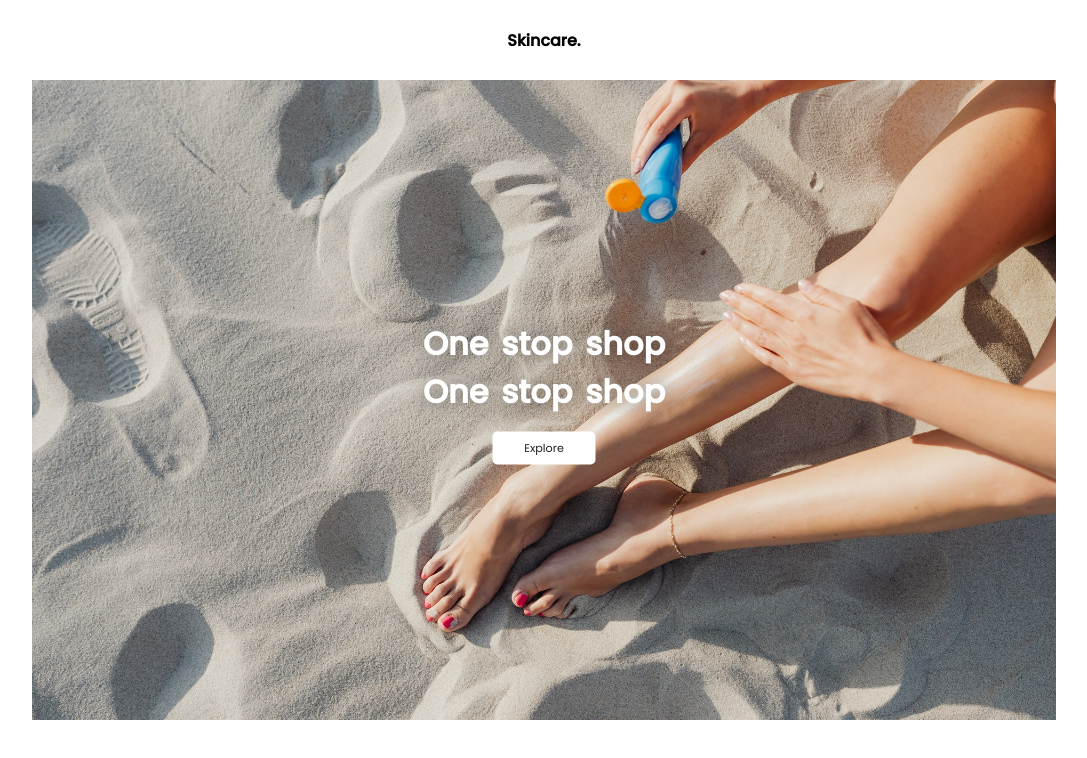
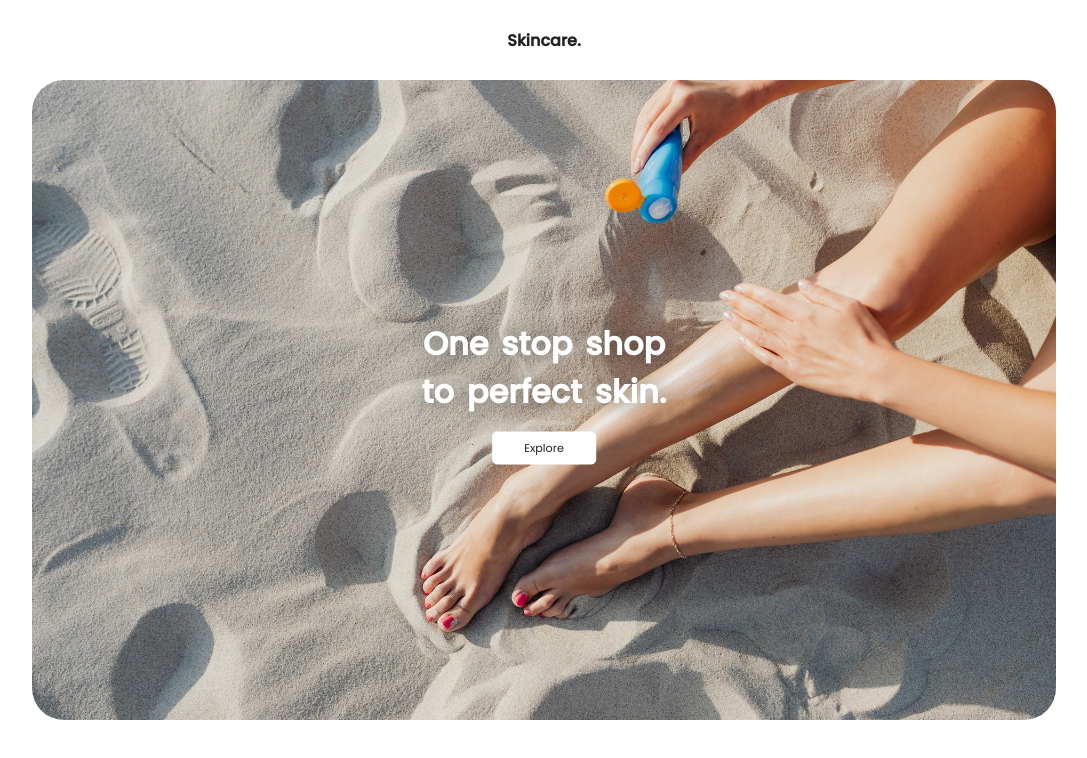
Before and after one commit to ducchungtx/js-animation, a plain HTML site: page chap3/index.html in a window 1280 px wide. Shown: the whole page, without its empty margins (96-1183 px from the left). Drawn offline with nearby package versions, Linux system fonts and the light colour scheme.

Commit message:
Done chap3

```diff
--- a/chap3/app.js
+++ b/chap3/app.js
@@ -0,0 +1,42 @@
+const tl = gsap.timeline({
+  defaults: { duration: 0.75, ease: 'Power3.easeOut' },
+});
+
+tl.fromTo(
+  '.hero-img',
+  { scale: 1.3, borderRadius: '0rem' },
+  {
+    scale: 1,
+    borderRadius: '2rem',
+    delay: 0.35,
+    duration: 2.5,
+    ease: 'elastic.out(1.5,1)',
+  }
+);
+
+tl.fromTo('.cta1', { x: '100%', opacity: 0.5 }, { x: 0, opacity: 1 }, '<20%');
+tl.fromTo('.cta3', { x: '-100%', opacity: 0.5 }, { x: 0, opacity: 1 }, '<20%');
+tl.fromTo('.cta2', { y: '100%', opacity: 0.5 }, { y: 0, opacity: 1 }, '<20%');
+
+tl.fromTo('.cta4', { x: '100%', opacity: 0.5 }, { x: 0, opacity: 1 }, '<20%');
+tl.fromTo('.cta6', { x: '-100%', opacity: 0.5 }, { x: 0, opacity: 1 }, '<20%');
+tl.fromTo('.cta5', { y: '100%', opacity: 0.5 }, { y: 0, opacity: 1 }, '<20%');
+
+tl.fromTo('.cta-btn', { y: 50, opacity: 0 }, { y: 0, opacity: 1 }, '<');
+
+// split text alternative
+const logo = document.querySelector('.logo');
+const letters = logo.textContent.split('');
+
+logo.textContent = '';
+
+letters.forEach((letter) => {
+  logo.innerHTML += `<span class="letter">${letter}</span>`;
+});
+
+gsap.set('.letter', { display: 'inline-block' });
+gsap.fromTo(
+  '.letter',
+  { y: '100%' },
+  { y: 0, delay: 2, stagger: 0.05, ease: 'back.out(3)' }
+);
--- a/chap3/index.html
+++ b/chap3/index.html
@@ -15,7 +15,7 @@
   </head>
   <body>
     <nav>
-      <h1>Skincare.</h1>
+      <h1 class="logo">Skincare.</h1>
     </nav>
     <div class="hero-section">
       <img src="./hero.jpg" class="hero-img" alt="Hero" />
@@ -27,9 +27,9 @@
         </div>
 
         <div class="cta-text">
-          <h2><span class="cta4">One</span></h2>
-          <h2><span class="cta5">stop</span></h2>
-          <h2><span class="cta6">shop</span></h2>
+          <h2><span class="cta4">to</span></h2>
+          <h2><span class="cta5">perfect</span></h2>
+          <h2><span class="cta6">skin.</span></h2>
         </div>
 
         <button class="cta-btn">Explore</button>
--- a/chap3/style.css
+++ b/chap3/style.css
@@ -17,8 +17,9 @@ nav {
 }
 
 .logo {
-  font-size: 1.2rem;
+  font-size: 1rem;
   color: rgb(33, 33, 33);
+  overflow: hidden;
 }
 
 .hero-section {
@@ -48,6 +49,10 @@ nav {
   font-size: 2rem;
 }
 
+.ctx-text h2 {
+  overflow: hidden;
+}
+
 .cta-text span {
   padding: 0rem 0.4rem;
   text-shadow: rgba(0, 0, 0, 0.4) 0px 0px 20px;
```
